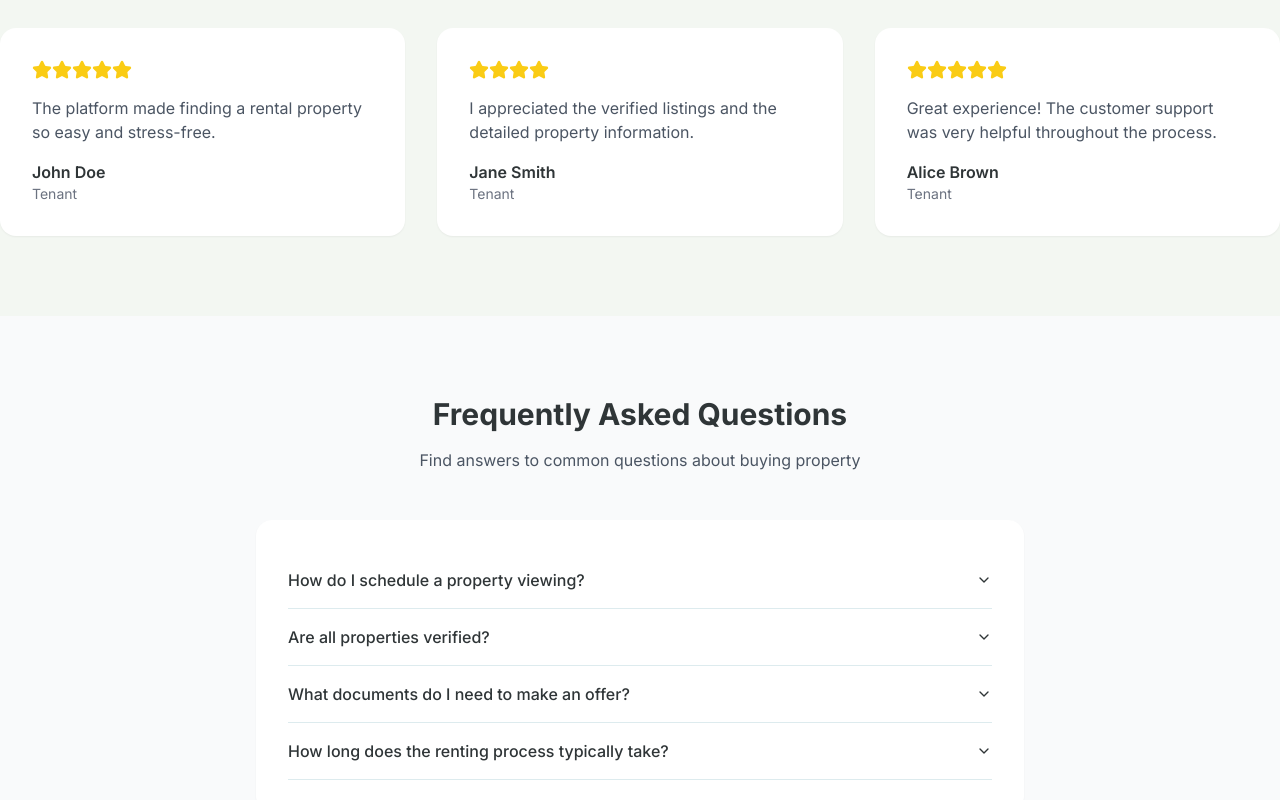
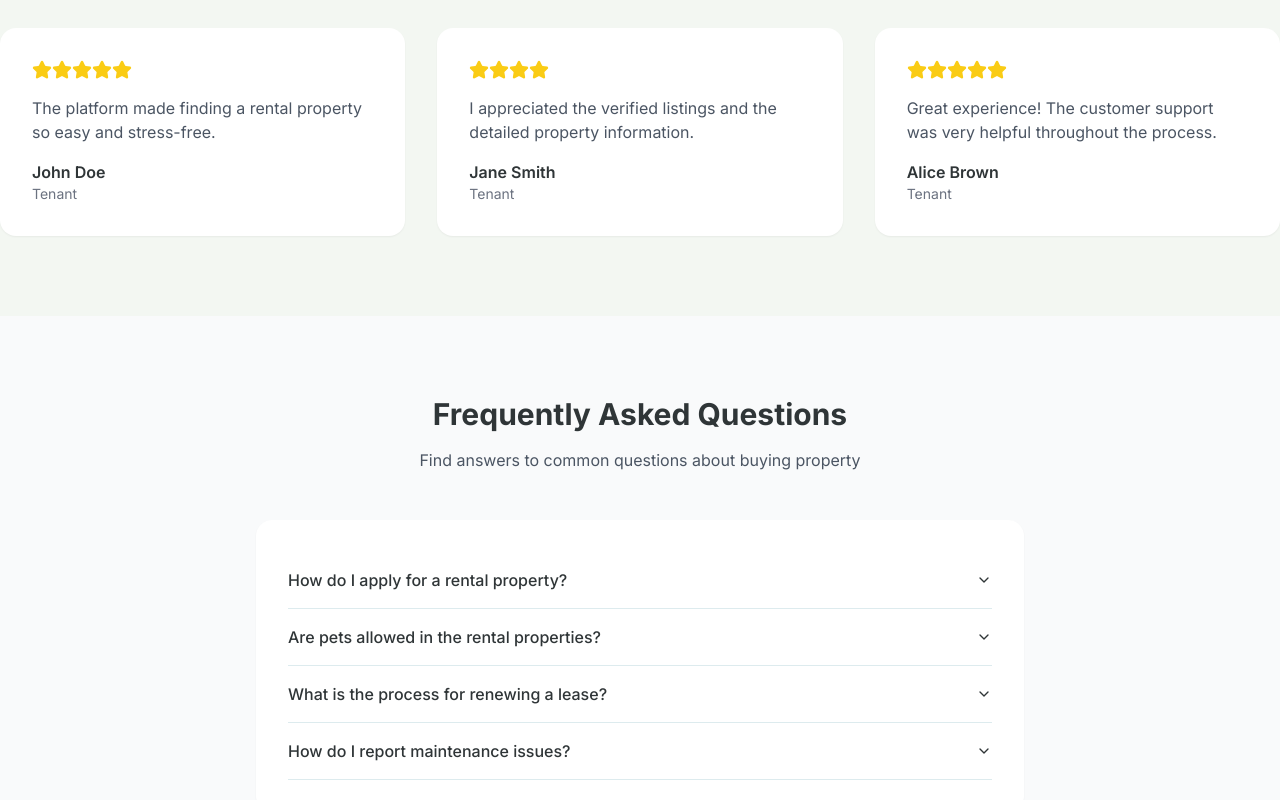
Before and after one commit to idesion/property-website, a React (Vite) app: page /tenant in a window 1280 px wide. Shown: the part 1723-2523 px from the top of the page. Built offline with nearby package versions, Linux system fonts and the light colour scheme.

Commit message:
Update FAQs on Tenant page to reflect application process and pet policies

```diff
--- a/src/pages/Tenant.tsx
+++ b/src/pages/Tenant.tsx
@@ -37,24 +37,24 @@ const Tenant = () => {
 
   const faqs = [
     {
-      question: "How do I schedule a property viewing?",
+      question: "How do I apply for a rental property?",
       answer:
-        "You can schedule a viewing directly through our platform by clicking the 'Schedule Viewing' button on any property listing. Choose your preferred date and time, and we'll confirm with the seller.",
+        "You can apply for a rental property directly through our platform by clicking the 'Apply Now' button on any property listing. Fill out the application form and submit the required documents.",
     },
     {
-      question: "Are all properties verified?",
+      question: "Are pets allowed in the rental properties?",
       answer:
-        "Yes, all properties listed on our platform are verified by our team to ensure accuracy of information and prevent fraud.",
+        "Pet policies vary by property. You can find the pet policy details in the property listing or contact the landlord for more information.",
     },
     {
-      question: "What documents do I need to make an offer?",
+      question: "What is the process for renewing a lease?",
       answer:
-        "To make an offer, you'll need proof of funds or pre-approval letter, government-issued ID, and completed offer form. Our team will guide you through the process.",
+        "To renew a lease, contact your landlord or property manager at least 30 days before your lease expires. They will provide you with the necessary steps and paperwork.",
     },
     {
-      question: "How long does the renting process typically take?",
+      question: "How do I report maintenance issues?",
       answer:
-        "The timeline varies depending on various factors, but typically takes 1-2 weeks from application to move-in. Our platform helps streamline the process.",
+        "You can report maintenance issues through our platform by clicking the 'Report Issue' button on your tenant dashboard. Provide details of the issue, and our team will address it promptly.",
     },
   ];
 
```
